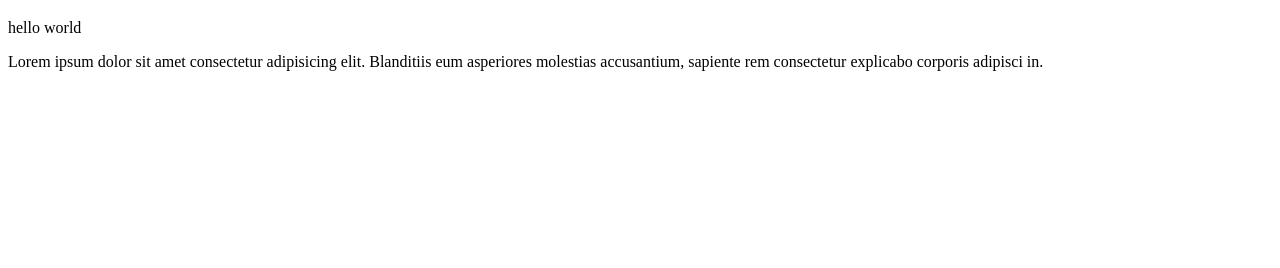
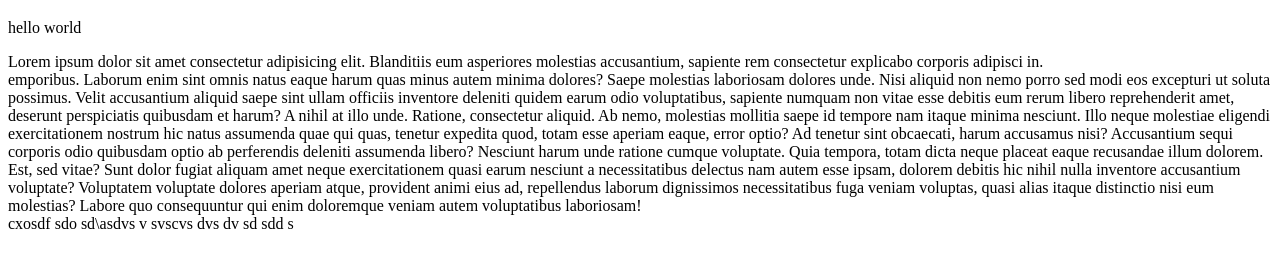
Before and after one commit to AxmedovAziz/FirstProject, a plain HTML site: page index.html in a window 1280 px wide. Shown: the part 90-358 px from the top of the page. Drawn offline with Linux system fonts and the light colour scheme.

Commit message:
helloWorld

```diff
--- a/index.html
+++ b/index.html
@@ -1,18 +1,45 @@
 <!DOCTYPE html>
 <html lang="en">
+
 <head>
     <meta charset="UTF-8">
     <meta http-equiv="X-UA-Compatible" content="IE=edge">
     <meta name="viewport" content="width=device-width, initial-scale=1.0">
     <title>Document</title>
 </head>
+
 <body>
     <input type="text">
     <button onclick="real()">real</button>
     <h1>hello world</h1>
     <script src="main.js"></script>
     <p>hello world</p>
-    Lorem ipsum dolor sit amet consectetur adipisicing elit. Blanditiis eum asperiores molestias accusantium, sapiente rem consectetur explicabo corporis adipisci in.
-    <div></div>
+    Lorem ipsum dolor sit amet consectetur adipisicing elit. Blanditiis eum asperiores molestias accusantium, sapiente
+    rem consectetur explicabo corporis adipisci in.
+    <div>
+        emporibus. Laborum enim sint omnis natus eaque harum quas minus autem minima dolores? Saepe molestias
+        laboriosam dolores unde. Nisi aliquid non nemo porro sed modi eos excepturi ut soluta possimus. Velit
+        accusantium aliquid saepe sint ullam officiis inventore deleniti quidem earum odio voluptatibus, sapiente
+        numquam non vitae esse debitis eum rerum libero reprehenderit amet, deserunt perspiciatis quibusdam et harum? A
+        nihil at illo unde. Ratione, consectetur aliquid. Ab nemo, molestias mollitia saepe id tempore nam itaque minima
+        nesciunt. Illo neque molestiae eligendi exercitationem nostrum hic natus assumenda quae qui quas, tenetur
+        expedita quod, totam esse aperiam eaque, error optio? Ad tenetur sint obcaecati, harum accusamus nisi?
+        Accusantium sequi corporis odio quibusdam optio ab perferendis deleniti assumenda libero? Nesciunt harum unde
+        ratione cumque voluptate. Quia tempora, totam dicta neque placeat eaque recusandae illum dolorem. Est, sed
+        vitae? Sunt dolor fugiat aliquam amet neque exercitationem quasi earum nesciunt a necessitatibus delectus nam
+        autem esse ipsam, dolorem debitis hic nihil nulla inventore accusantium voluptate? Voluptatem voluptate dolores
+        aperiam atque, provident animi eius ad, repellendus laborum dignissimos necessitatibus fuga veniam voluptas,
+        quasi alias itaque distinctio nisi eum molestias? Labore quo consequuntur qui enim doloremque veniam autem
+        voluptatibus laboriosam!
+    </div>
+
+    cxosdf sdo sd\asdvs
+    v svscvs
+    dvs
+    dv
+    sd
+    sdd
+    s
 </body>
+
 </html>
```
